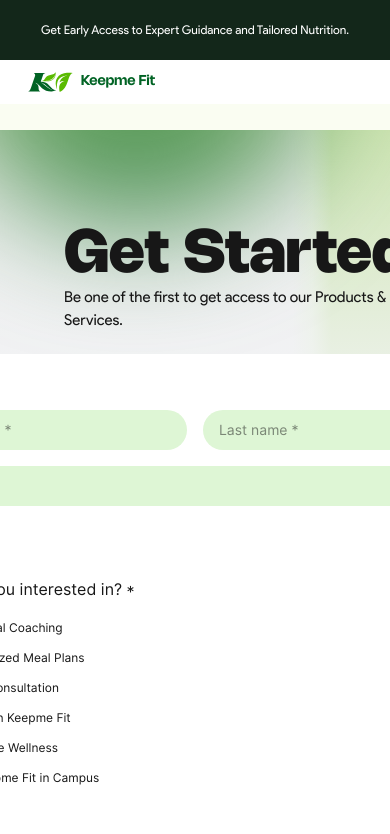
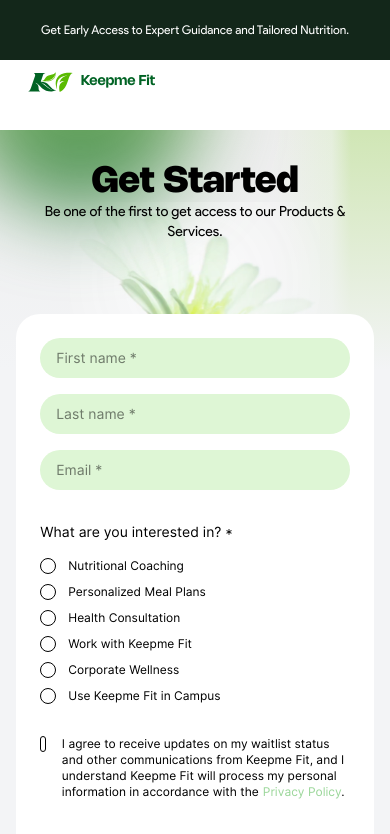
Before and after one commit to GCODESOfficial/KeepmeFit, a Next.js app: page /waitlist in a window 390 px wide. Shown: the top 834 px of the page. Built offline with nearby package versions, Linux system fonts and the light colour scheme.

Commit message:
Testing Deployment

```diff
--- a/src/app/Home/page.tsx
+++ b/src/app/Home/page.tsx
@@ -125,7 +125,7 @@ const Home = () => {
 
 				<div className="lg:absolute lg:left-28 lg:w-[39%] lg:h-full">
 					<div className="flex-col justify-center items-center flex text-base lg:absolute lg:bottom-4 lg:flex-row lg:gap-3">
-						<span className="flex w-[102px] lg:w-auto items-center -mt-12 lg:mt-0 p-2 lg:p-1 rounded-full bg-[#FAFDF2] border-[#CBEA7B] border-2 lg:border">
+						<span className="flex w-[102px] lg:w-auto items-center mt-10 lg:mt-0 p-2 lg:p-1 rounded-full bg-[#FAFDF2] border-[#CBEA7B] border-2 lg:border">
 							<Image
 								src="/images/Image (2).png"
 								alt="Logo"
@@ -177,7 +177,7 @@ const Home = () => {
 
 						<h1
 							className="text-transparent bg-clip-text
-                    bg-gradient-to-r from-[#39b54a] to-[#ABD27B] text-xl lg:text-4xl font-[Nohemi-ExtraBold]"
+                    bg-gradient-to-r from-[#39b54a] to-[#ABD27B] text-2xl lg:text-4xl font-[Nohemi-ExtraBold]"
 						>
 							Find Your Perfect Health Balance with Our Care
 						</h1>
@@ -304,7 +304,7 @@ const Home = () => {
 				{services.map((service, index) => (
 					 <div
 					 key={index}
-				  className=" shadow-md bg-white rounded-xl w-60 flex flex-col items-center justify-center py-3 px-8 font-semibold drop-shadow-[0_-5px_5px_rgba(0,0,0,0.08)]"
+				  className=" shadow-md bg-white rounded-xl flex flex-col items-center justify-center py-3 px-8 font-semibold drop-shadow-[0_-5px_5px_rgba(0,0,0,0.08)]"
 				  >
 					{/* Icon Wrapper */}
 					<div className="w-16 h-16 flex items-center justify-center rounded-full bg-[#CBEA7B] mb-3">
@@ -329,7 +329,7 @@ const Home = () => {
 				</button>
 			</div>
 
-			<div className="text-center lg:w-[60%] w-[95%] flex flex-col gap-3">
+			<div className="text-center lg:w-[60%] w-10/12 flex flex-col gap-3">
 				<h1 className="pt-20 font-bold text-2xl text-[#262626]">Our Blogs</h1>
 				<h1 className="text-sm">
 					Our blog is a treasure trove of informative and engaging articles
@@ -388,7 +388,7 @@ const Home = () => {
 				</button>
 			</div>
 
-			<div className="text-center lg:w-[60%] flex flex-col gap-3">
+			<div className="text-centerw-[60%] hidden lg:flex flex-col gap-3">
 				<h1 className="pt-20 font-bold text-2xl text-[#262626]">
 					Our Products
 				</h1>
@@ -398,7 +398,7 @@ const Home = () => {
 				</h1>
 			</div>
 
-			<div className="grid grid-cols-1 md:grid-cols-3 lg:justify-between justify-center items-center gap-6 px-6 py-14 ">
+			<div className="lg:grid grid-cols-1 md:grid-cols-3 hidden lg:justify-between justify-center items-center gap-6 px-6 py-14 ">
 				{boxes.map((box, index) => (
 					<div
 						key={index}
@@ -423,13 +423,13 @@ const Home = () => {
 				))}
 			</div>
 
-			<div className="">
+			<div className="hidden lg:block">
 				<button className="px-6 py-3 text-center bg-[#A7FD58] text-black font-bold rounded-full transition">
 					View More
 				</button>
 			</div>
 
-			<div className="text-center lg:w-[60%] flex flex-col gap-3">
+			<div className="text-center lg:w-[60%] w-10/12 flex flex-col gap-3">
 				<h1 className="pt-20 font-bold text-2xl text-[#262626]">
 					Our Testimonials
 				</h1>
@@ -482,10 +482,10 @@ const Home = () => {
 						alt="community"
 						width={400}
 						height={400}
-						className="absolute lg:right-30 -right-16 -bottom-20 scale-[0.7] lg:bottom-0 lg:scale-100"
+						className="absolute lg:right-30 -right-20 -bottom-20 scale-[0.7] lg:bottom-0 lg:scale-100"
 					/>
 
-					<div className="lg:w-[28%] w-[36%] flex flex-col gap-5 text-white absolute lg:top-10 lg:left-40 left-5">
+					<div className="lg:w-[28%] w-[40%] flex flex-col gap-5 text-white absolute lg:top-10 lg:left-40 left-8">
 						<h1 className="lg:pt-20 pt-14 font-bold lg:text-4xl text-2xl">
 							Join Our Community on Telegram
 						</h1>
@@ -495,7 +495,7 @@ const Home = () => {
 						</h1>
 
                         <div>
-				<button className="lg:px-6 px-4 text-sm lg:text-base text-center bg-[#A7FD58] text-black font-bold rounded-md transition">
+				<button className="lg:px-6 px-4 py-3 text-sm lg:text-base text-center bg-[#A7FD58] text-black font-bold rounded-md transition">
                 Join Our Telegram
 				</button>
 			</div>
--- a/src/app/blog/page.tsx
+++ b/src/app/blog/page.tsx
@@ -89,10 +89,8 @@ const Page = () => {
 
 	return (
 		<div className="flex flex-col items-center lg:pb-40 pb-20 overflow-hidden">
-			<div className="w-full hidden lg:block">
-			<div className="bg-[#f6fbe9] lg:w-10/12 h-[480px] rounded-xl mt-20 border-[#E5F5BD] border flex flex-col items-center relative text-[#333333]">
+			<div className="bg-[#f6fbe9] lg:w-10/12 hidden h-[480px] rounded-xl mt-20 border-[#E5F5BD] border lg:flex flex-col items-center relative text-[#333333]">
 				{/* Logo Div Positioned on Top */}
-
 
 				<div className="flex items-center gap-2.5 absolute top-28 z-10">
 					<Image src="/images/Log.svg" alt="Logo" width={60} height={32} />
@@ -123,8 +121,6 @@ const Page = () => {
 					</h1>
 				</div>
 
-
-
 				<div className="bg-[#5ABA01] rounded-b-xl absolute bottom-0 flex justify-between items-center w-full mx-auto text-xs px-10 py-5">
 					{tips.map((tip, index) => (
 						<div
@@ -138,7 +134,6 @@ const Page = () => {
 							{tip}
 						</div>
 					))}
-				</div>
 				</div>
 			</div>
 
@@ -155,9 +150,7 @@ const Page = () => {
 				/>
 
 				<div className="text-center w-[90%] flex flex-col  -mt-36 z-20 gap-8">
-						<h1 className="font-bold text-2xl text-[#262626]">
-						Our Blogs
-						</h1>
+					<h1 className="font-bold text-2xl text-[#262626]">Our Blogs</h1>
 					<h1 className="text-xs">
 						Welcome to the Blog section of Nutritionist, your trusted source for
 						insightful articles, tips, and expert advice on nutrition and
@@ -183,7 +176,6 @@ const Page = () => {
 						</div>
 					))}
 				</div>
-
 			</div>
 
 			<div className="bg-[#f6fbe9] font-[Urbanist] mt-10 pt-7 w-10/12 rounded-xl mx-auto border-[#E5F5BD] border relative hidden lg:block ">
@@ -270,7 +262,6 @@ const Page = () => {
 					))}
 				</div>
 			</div>
-
 		</div>
 	);
 };
--- a/src/app/components/ContactPage.tsx
+++ b/src/app/components/ContactPage.tsx
@@ -24,10 +24,10 @@ export default function ContactPage() {
 	return (
 		<div className="bg-[#f6fbe9] text-[#333333] font-[Urbanist] mt-10 lg:py-20 py-10 w-11/12 lg:w-10/12 rounded-xl mx-auto border-[#E5F5BD] border relative">
 			<div className="flex justify-center items-center">
-				<div className="grid grid-cols-1 md:grid-cols-2 justify-center items-center gap- w-10/12">
+				<div className="grid grid-cols-1 md:grid-cols-2 justify-center items-center lg:gap-5 w-10/12">
 					{/* Contact Form */}
 					<form onSubmit={handleSubmit} className="space-y-7  text-sm">
-						<div className="lg:flex space-y-7 gap-5">
+						<div className="lg:flex space-y-7 lg:space-y-0 gap-5">
 							<div className="w-full">
 								<label className="block font-semibold">Full Name</label>
 								<input
@@ -102,7 +102,7 @@ export default function ContactPage() {
 							}}
 							allowFullScreen
 							loading="lazy"
-							className="w-full h-[250px]"
+							className="w-full h-[250px] lg:w-[400px]"
 						></iframe>
 
 						<div className="flex space-x-4 mt-4">
@@ -124,7 +124,7 @@ export default function ContactPage() {
 							</a>
 							<a href="#" className="hover:opacity-75 p-3 rounded bg-[#5ABA01]">
 								<Image
-									src="/images/LinkedIn.svg"
+									src="/images/Linkedin.svg"
 									alt="LinkedIn"
 									width={20}
 									height={20}
--- a/src/app/congratulations/page.tsx
+++ b/src/app/congratulations/page.tsx
@@ -28,7 +28,7 @@ const Congratulations = () => {
 
 			{/* Centered Content */}
 			<div className="z-20 flex flex-col justify-center items-center text-center">
-				<h1 className="text-black text-6xl md:text-3xl font-semibold font-[Nohemi]">
+				<h1 className="text-black lg:text-6xl md:text-3xl font-semibold font-[Nohemi]">
 					Congratulations <br /> You&apos;re Now In
 				</h1>
 				<button
--- a/src/app/contact/page.tsx
+++ b/src/app/contact/page.tsx
@@ -21,7 +21,7 @@ const Page = () => {
 	];
 	return (
 		<div className="flex flex-col items-center pb-40">
-			<div className="bg-[#f6fbe9] w-10/12 hidden lg:block h-[600px] rounded-xl mt-20 border-[#E5F5BD] border flex flex-col items-center relative text-[#333333]">
+			<div className="bg-[#f6fbe9] w-10/12 hidden h-[600px] rounded-xl mt-20 border-[#E5F5BD] border lg:flex flex-col items-center relative text-[#333333]">
 				{/* Logo Div Positioned on Top */}
 				<div className="flex items-center gap-2.5 absolute top-28 z-10">
 					<Image src="/images/Log.svg" alt="Logo" width={60} height={32} />
@@ -82,7 +82,7 @@ const Page = () => {
 						className="object-contain z-0"
 					/>
 
-					<div className="text-center w-[80%] flex flex-col  -mt-36 z-20 gap-8">
+					<div className="text-center w-[80%] flex flex-col -mt-14 z-20 gap-8">
 						<h1 className="font-bold text-2xl text-[#262626]">
 						Contact Us
 						</h1>
@@ -98,7 +98,7 @@ const Page = () => {
 					{contacts.map((contact, index) => (
 						<div
 							key={index}
-							className="bg-[#f6fbe9] border-[0.5px] border-[#2C5446] py-4 px-28 w-full rounded-lg flex flex-col justify-center items-center gap-4 "
+							className="bg-[#f6fbe9] border-[0.5px] border-[#2C5446] py-4 px-20 w-full rounded-lg flex flex-col justify-center items-center gap-4 "
 						>
 							<Image
 								src={contact.icon}
@@ -117,7 +117,7 @@ const Page = () => {
 
 			<ContactPage />
 
-			<div className="bg-[#F6FBE9] border-[#E5F5BD] border-[0.5px] py-10 px-10 relative rounded lg:mt-14 mt-20  flex lg:flex-row flex-col justify-between text-center w-11/12 lg:w-9/12">
+			<div className="bg-[#F6FBE9] border-[#E5F5BD] border-[0.5px] py-10 lg:px-16 px-5 relative rounded lg:mt-14 mt-20  flex lg:flex-row flex-col justify-between text-center lg:text-left w-11/12 lg:w-10/12">
 				<div className="absolute bottom-0 right-0 ">
 					<Image
 						src="/images/services absract 1.svg"
@@ -148,7 +148,7 @@ const Page = () => {
 				</div>
 
 				<button
-					className="px-3 h-10 text-center mt-3 text-sm bg-[#A7FD58] text-black font-bold rounded-md transition"
+					className="lg:px-5 px-3 h-10 text-center mt-3 text-sm bg-[#A7FD58] text-black font-bold rounded-md transition"
 					onClick={() => router.push("/waitlist")}
 				>
 					Join Us Now
--- a/src/app/globals.css
+++ b/src/app/globals.css
@@ -1,23 +1,4 @@
 @import "tailwindcss";
-
-:root {
-	--background: #FAFDF2;
-	--foreground: #171717;
-}
-
-@theme inline {
-	--color-background: var(--background);
-	--color-foreground: var(--foreground);
-	--font-sans: var(--font-geist-sans);
-	--font-mono: var(--font-geist-mono);
-}
-
-@media (prefers-color-scheme: dark) {
-	:root {
-		--background: #0a0a0a;
-		--foreground: #ededed;
-	}
-}
 
 @font-face {
 	font-family: "Urbanist";
--- a/src/app/pricing/page.tsx
+++ b/src/app/pricing/page.tsx
@@ -44,8 +44,8 @@ const Page = () => {
 
 	return (
 		<div className="flex flex-col items-center lg:pb-20 pb-10">
-			<div className="w-full hidden lg:block">
-			<div className="w-10/12 mt-20 flex flex-col items-center relative space-y-5 text-[#333333]">
+
+			<div className="w-10/12 mt-20 lg:flex hidden flex-col items-center relative space-y-5 text-[#333333]">
 				{/* Logo Div Positioned on Top */}
 				<div className="flex items-center gap-2.5 absolute top-28 z-10">
 					<Image src="/images/Log.svg" alt="Logo" width={60} height={32} />
@@ -74,7 +74,6 @@ const Page = () => {
 					</h1>
 				</div>
 			</div>
-			</div>
 
 
 			<div className="bg-[#f6fbe9] lg:hidden w-11/12 pb-10 rounded-xl mt-10 border-[#E5F5BD] border flex flex-col items-center relative text-[#333333]">
@@ -89,7 +88,7 @@ const Page = () => {
 						className="object-contain z-0"
 					/>
 
-					<div className="text-center w-[90%] flex flex-col  -mt-36 z-20 gap-8">
+					<div className="text-center w-[90%] flex flex-col -mt-24 z-20 gap-8">
 						<h1 className="font-bold text-2xl text-[#262626]">
 						Our Pricing
 						</h1>
@@ -201,7 +200,7 @@ const Page = () => {
 				</button>
 			</div>
 
-			<div className="-mt-20 w-full flex justify-center hidden">
+			<div className="-mt-20 w-full lg:flex justify-center hidden">
 				<PricingTable />
 			</div>
 
@@ -211,7 +210,7 @@ const Page = () => {
 
 			<section className="bg-[#F7FBEF] py-10 lg:px-20 w-11/12">
 				<div className="flex justify-center items-center">
-					<div className="text-center lg:w-8/12 flex flex-col gap-4">
+					<div className="text-center lg:w-8/12 flex flex-col gap-4 mx-auto">
 						<h1 className="font-bold text-2xl text-[#262626]">FAQ</h1>
 						<h1 className="text-sm w-11/12">
 							We address commonly asked questions and provide comprehensive
--- a/src/app/services/page.tsx
+++ b/src/app/services/page.tsx
@@ -57,7 +57,7 @@ const Page = () => {
 		<div className="flex flex-col items-center lg:pb-40 pb-5">
 			<div className="lg:w-10/12 w-11/12 lg:mt-20 flex flex-col items-center relative space-y-5 text-[#333333]">
 				{/* Logo Div Positioned on Top */}
-					<div className="w-full flex hidden lg:block flex-col items-center">
+					<div className="w-full lg:flex hidden flex-col items-center">
 						<div className="flex items-center gap-2.5 absolute top-28 z-10">
 							<Image src="/images/Log.svg" alt="Logo" width={60} height={32} />
 							<h1 className="font-[Nohemi-SemiBold] text-[#016324] text-lg">
@@ -101,7 +101,7 @@ const Page = () => {
 						className="object-contain z-0"
 					/>
 
-					<div className="text-center w-[90%] flex flex-col  -mt-36 z-20 gap-8">
+					<div className="text-center w-[90%] flex flex-col  -mt-24 z-20 gap-8">
 						<h1 className="font-bold text-2xl text-[#262626]">
 							Your Journey to Health and Wellness
 						</h1>
@@ -177,7 +177,7 @@ const Page = () => {
 				</h2>
 			</div>
 
-			<div className="-mt-20 w-full flex justify-center hidden">
+			<div className="-mt-20 w-full lg:flex justify-center hidden">
 				<PricingTable />
 			</div>
 
@@ -185,7 +185,7 @@ const Page = () => {
 				<PricingTableMobile />
 			</div>
 
-			<div className="bg-[#F6FBE9] border-[#E5F5BD] border-[0.5px] py-10 px-10 relative rounded mt-14 flex lg:flex-row flex-col justify-between text-center w-11/12 lg:w-9/12">
+			<div className="bg-[#F6FBE9] border-[#E5F5BD] border-[0.5px] py-10 lg:px-16 px-5 relative rounded mt-14 flex lg:flex-row flex-col justify-between text-center lg:text-left w-11/12 lg:w-9/12">
 				<div className="absolute bottom-0 right-0 ">
 					<Image
 						src="/images/services absract 1.svg"
@@ -216,7 +216,7 @@ const Page = () => {
 				</div>
 
 				<button
-					className="px-3 h-10 text-center mt-3 text-sm bg-[#A7FD58] text-black font-bold rounded-md transition"
+					className="lg:px-5 px-3 h-10 text-center mt-3 text-sm bg-[#A7FD58] text-black font-bold rounded-md transition"
 					onClick={() => router.push("/waitlist")}
 				>
 					Join Us Now
--- a/src/app/waitlist/page.tsx
+++ b/src/app/waitlist/page.tsx
@@ -64,6 +64,7 @@ export default function WaitlistPage() {
 
 	return (
 		<div className="relative min-h-screen z-10 flex flex-col bg-gray-100 -mt-7 overflow-hidden pb-10">
+			<div className="hidden lg:flex flex-col">
 			<div className="relative w-screen h-80 flex bg-gray-100 px-4 py-10">
 				{/* Horizontal Gradient with Smooth Blending */}
 				<div className="absolute inset-0 w-full h-full">
@@ -142,9 +143,7 @@ export default function WaitlistPage() {
 							required
 						/>
 
-						<p className="font-medium pt-14 text-md">
-							What are you interested in? *
-						</p>
+						<p className="font-medium pt-14 text-md">What are you interested in? *</p>
 						<div className="grid gap-2.5 text-xs">
 							{[
 								"Nutritional Coaching",
@@ -175,7 +174,7 @@ export default function WaitlistPage() {
 								type="checkbox"
 								name="agreement"
 								onChange={handleChange}
-								className="appearance-none w-5 h-5 border border-black rounded-full checked:bg-[#9ad699] checked:border-transparent transition-all duration-300"
+								className="appearance-none w-5 h-5 shrink-0 border border-black rounded-full checked:bg-[#9ad699] checked:border-transparent transition-all duration-300"
 								required
 							/>
 							<span>
@@ -201,6 +200,150 @@ export default function WaitlistPage() {
 					</form>
 				</div>
 			</div>
-		</div>
+
+			</div>
+
+
+			<div className="lg:hidden">
+    {/* Header Section */}
+    <div className="relative w-full h-60 flex flex-col items-center bg-gray-100 px-4 py-8 text-center">
+        {/* Background Gradient */}
+        <div className="absolute inset-0 w-full h-full">
+            <div
+                className="absolute z-10 w-60 h-60 rounded-full blur-[40px] -ml-10 -mt-40"
+                style={{
+                    background: "linear-gradient(180deg, #ABD27B 0%, #39854A 100%)",
+                }}
+            ></div>
+            <div
+                className="absolute inset-0 w-full h-full"
+                style={{
+                    background:
+                        "linear-gradient(to right, #ededed 70%, rgba(208, 230, 181, 0.4) 85%, #d0e6b5 90%)",
+                }}
+            ></div>
+        </div>
+
+        {/* Title & Description */}
+        <div className="relative z-30 w-full px-4">
+            <h1 className="font-[Nohemi-ExtraBold] text-4xl">Get Started</h1>
+            <p className="font-[ProductSans] text-sm">
+                Be one of the first to get access to our Products & Services.
+            </p>
+        </div>
+
+        {/* Background Blending */}
+        <div className="absolute inset-0 w-full h-full bg-gradient-to-b from-transparent to-gray-100"></div>
+
+        {/* Image */}
+        <div className="absolute opacity-95 w-[250px] mt-10">
+            <Image
+                src="/images/waitlist.png"
+                alt="Blended Image"
+                width={250}
+                height={400}
+                className="mx-auto mix-blend-overlay"
+                style={{
+                    maskImage: "radial-gradient(circle, rgba(255,255,255,1) 10%, rgba(255,255,255,0) 100%)",
+                    WebkitMaskImage: "radial-gradient(circle, rgba(255,255,255,1) 10%, rgba(255,255,255,0) 100%)",
+                }}
+            />
+        </div>
+    </div>
+
+    {/* Form Section */}
+    <div className="flex flex-col justify-center items-center -mt-14 font-[Inter]">
+        <div className="relative z-10 bg-white p-6 rounded-3xl w-11/12 max-w-md">
+            <form onSubmit={handleSubmit} className="space-y-4">
+                {/* Name Fields */}
+                <div className="grid grid-cols-1 gap-4">
+                    <input
+                        type="text"
+                        name="firstName"
+                        placeholder="First name *"
+                        className="h-10 px-4 rounded-full w-full bg-[#DEF6D5] text-sm focus:outline-none"
+                        onChange={handleChange}
+                        required
+                    />
+                    <input
+                        type="text"
+                        name="lastName"
+                        placeholder="Last name *"
+                        className="h-10 px-4 rounded-full w-full bg-[#DEF6D5] text-sm focus:outline-none"
+                        onChange={handleChange}
+                        required
+                    />
+                </div>
+
+                {/* Email Field */}
+                <input
+                    type="email"
+                    name="email"
+                    placeholder="Email *"
+                    className="h-10 px-4 rounded-full w-full bg-[#DEF6D5] text-sm focus:outline-none"
+                    onChange={handleChange}
+                    required
+                />
+
+                {/* Interests Selection */}
+                <p className="font-medium pt-4 text-sm">What are you interested in? *</p>
+                <div className="grid gap-2.5 text-xs">
+                    {[
+                        "Nutritional Coaching",
+                        "Personalized Meal Plans",
+                        "Health Consultation",
+                        "Work with Keepme Fit",
+                        "Corporate Wellness",
+                        "Use Keepme Fit in Campus",
+                    ].map((interest) => (
+                        <label key={interest} className="flex items-center space-x-3">
+                            <input
+                                type="checkbox"
+                                name="interests"
+                                value={interest}
+                                onChange={handleChange}
+                                className="appearance-none w-4 h-4 border border-black rounded-full checked:bg-[#9ad699] checked:border-transparent transition-all duration-300"
+                            />
+                            <span>{interest}</span>
+                        </label>
+                    ))}
+                </div>
+
+                {/* Error Message */}
+                {error && <p className="text-red-500 text-xs mt-2">{error}</p>}
+
+                {/* Agreement Checkbox */}
+                <label className="flex items-start space-x-4 text-xs pt-4">
+                    <input
+                        type="checkbox"
+                        name="agreement"
+                        onChange={handleChange}
+                        className="appearance-none w-4 h-4 border border-black rounded-full checked:bg-[#9ad699] checked:border-transparent transition-all duration-300"
+                        required
+                    />
+                    <span>
+                        I agree to receive updates on my waitlist status and other communications from Keepme Fit, and
+                        I understand Keepme Fit will process my personal information in accordance with the
+                        <a href="/privacy-policy" className="text-[#9ad699] ml-1">
+                            Privacy Policy
+                        </a>
+                        .
+                    </span>
+                </label>
+
+                {/* Submit Button */}
+                <div className="flex justify-center items-center pt-5">
+                    <button
+                        type="submit"
+                        className="w-9/12 bg-[#A7FD58] py-2 rounded-full text-sm hover:bg-[#A7FD59] transition-all"
+                    >
+                        Submit
+                    </button>
+                </div>
+            </form>
+        </div>
+    </div>
+			</div>
+					</div>
 	);
 }
```
Lines whose indentation alone changed are shown as unchanged.
